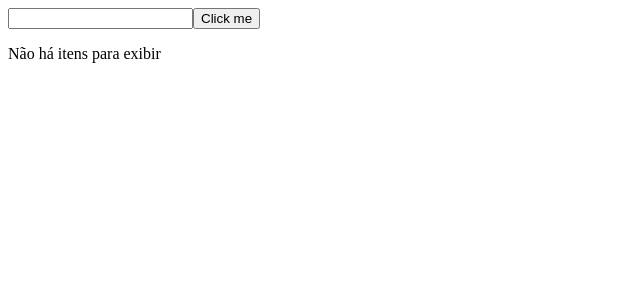
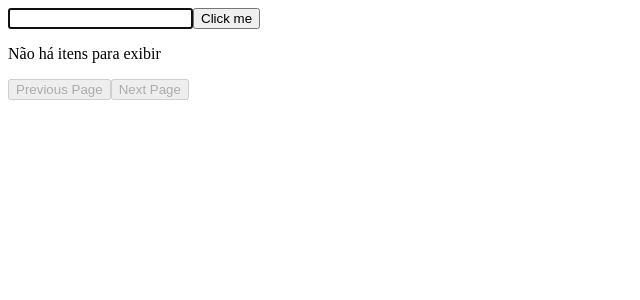
Before and after one commit to arthurkth/shopping-list, a React (Vite) app: page / in a window 1280 px wide. Shown: the top 300 px of the page, without its empty margins (0-640 px from the left). Built offline with nearby package versions, Linux system fonts and the light colour scheme.

Commit message:
updated modal and created a simple pagination

```diff
--- a/src/components/ShoppingList/index.tsx
+++ b/src/components/ShoppingList/index.tsx
@@ -11,23 +11,51 @@ function ShoppingList() {
   }
 
   const [list, setList] = useState(loadStorageList() || []);
+  const [paginatedList, setPaginatedList] = useState([]);
   const [listItem, setListItem] = useState("");
   const [modalIsOpen, setModalIsOpen] = useState(false);
+  const [page, setPage] = useState(1);
+  const [limit, setLimit] = useState(5);
+
+  const [modal, setModal] = useState({
+    id: "",
+    name: "",
+    purchased: false,
+  });
   useEffect(() => {
     const storageList = localStorage.getItem("list");
     if (storageList !== null) {
       setList(JSON.parse(storageList));
     }
+    paginate();
   }, []);
 
   useEffect(() => {
     localStorage.setItem("list", JSON.stringify(list));
+    paginate();
   }, [list]);
 
+  useEffect(() => {
+    paginate();
+  }, [page]);
+
+  function paginate() {
+    const start = (page - 1) * limit;
+    const end = start + limit;
+    setPaginatedList(list.slice(start, end));
+  }
+
   function addItem() {
-    setList((prevItems) => {
-      return [...prevItems, { id: nanoid(), name: listItem, purchased: false }];
-    });
+    if (listItem !== "") {
+      setList((prevItems) => {
+        return [
+          ...prevItems,
+          { id: nanoid(), name: listItem, purchased: false },
+        ];
+      });
+      setListItem("");
+    }
+    return false;
   }
 
   function removeItem(id: string) {
@@ -48,18 +76,53 @@ function ShoppingList() {
     });
   }
 
+  function showModal(item) {
+    setModalIsOpen(!modalIsOpen);
+    setModal(item);
+  }
+
+  function updateListItem() {
+    setList((prevItems) => {
+      return prevItems.map((item) => {
+        if (item.id === modal.id) {
+          return modal;
+        }
+        return item;
+      });
+    });
+  }
+
+  function nextPage() {
+    if (hasMorePages()) {
+      setPage((prevValue) => prevValue + 1);
+    }
+  }
+
+  function previousPage() {
+    setPage((prevValue) => prevValue - 1);
+  }
+
+  function hasMorePages() {
+    const totalPages = Math.ceil(list.length / limit);
+    return page < totalPages;
+  }
+
+  function hasPreviousPage() {
+    return page > 1;
+  }
   return (
     <div>
       <input
         data-testid="addItemInput"
         type="text"
         value={listItem}
+        autoFocus
         onChange={({ target }) => setListItem(target.value)}
       />
       <Button onClick={addItem}>Click me</Button>
       <div data-testid="item-list">
-        {list.length > 0 ? (
-          list.map((item, index) => (
+        {paginatedList.length > 0 ? (
+          paginatedList.map((item, index) => (
             <div key={index}>
               <p data-testid={item.id}>{item.name}</p>
               <Button
@@ -75,25 +138,42 @@ function ShoppingList() {
                 {item.purchased ? "Comprado" : "Não Comprado"}
               </Button>
               <Button
-                onClick={() => setModalIsOpen(!modalIsOpen)}
+                onClick={() => showModal(item)}
                 dataTestId={`button-edit-${item.id}`}
               >
                 Editar
               </Button>
-              <dialog open={modalIsOpen}>
-                <p>Editar</p>
-                <form method="dialog">
-                  <label htmlFor="">Novo valor</label>
-                  <input type="text" />
-                  <button>OK</button>
-                </form>
-              </dialog>
             </div>
           ))
         ) : (
           <p>Não há itens para exibir</p>
         )}
+
+        <button onClick={previousPage} disabled={!hasPreviousPage()}>
+          Previous Page
+        </button>
+        <button onClick={nextPage} disabled={!hasMorePages()}>
+          Next Page
+        </button>
       </div>
+      <dialog open={modalIsOpen}>
+        <p>Editar</p>
+        <form method="dialog">
+          <label htmlFor="">Novo valor</label>
+          <input
+            type="text"
+            value={modal ? modal.name : ""}
+            onChange={({ target }) =>
+              setModal({
+                id: modal.id,
+                name: target.value,
+                purchased: modal.purchased,
+              })
+            }
+          />
+          <button onClick={updateListItem}>OK</button>
+        </form>
+      </dialog>
     </div>
   );
 }
```
